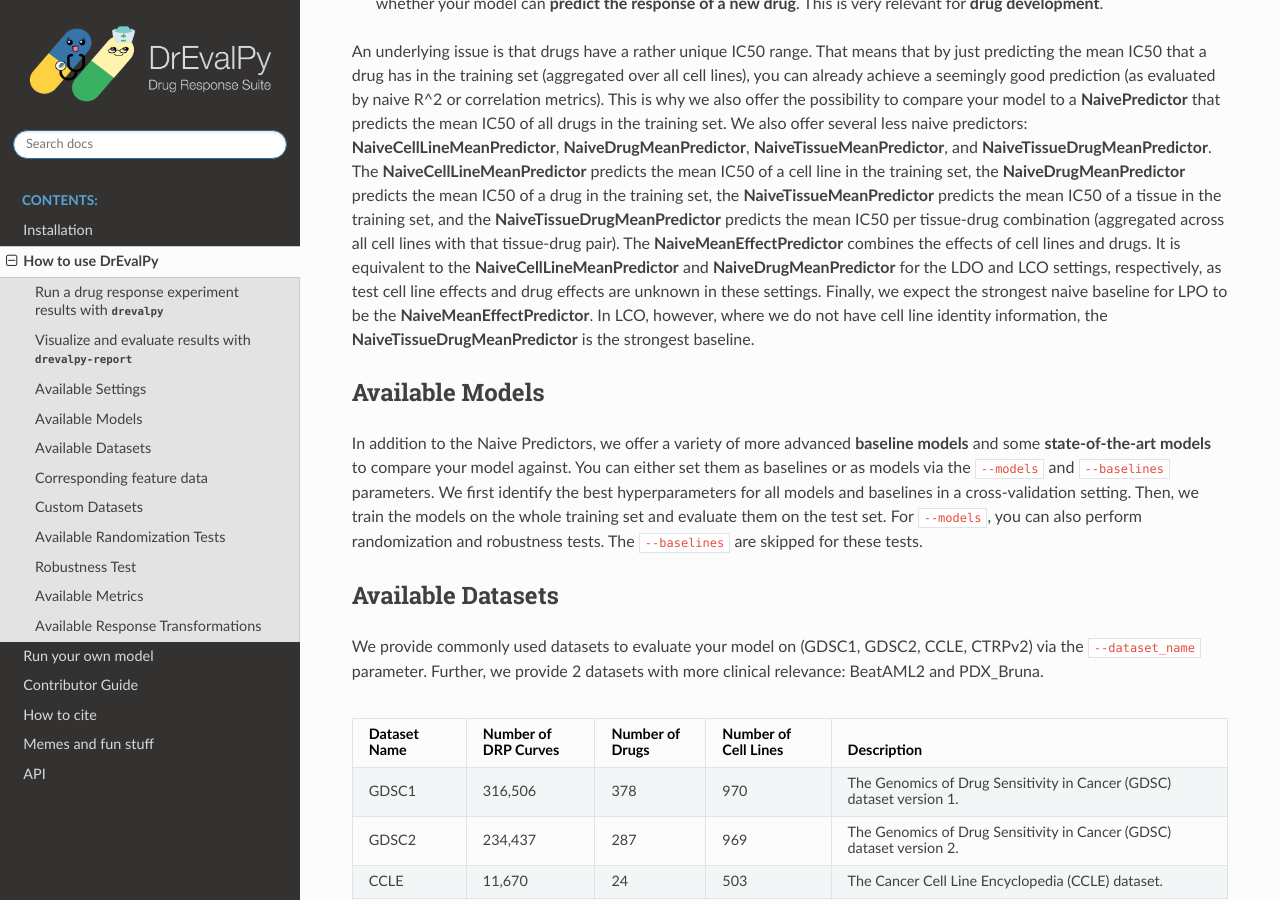
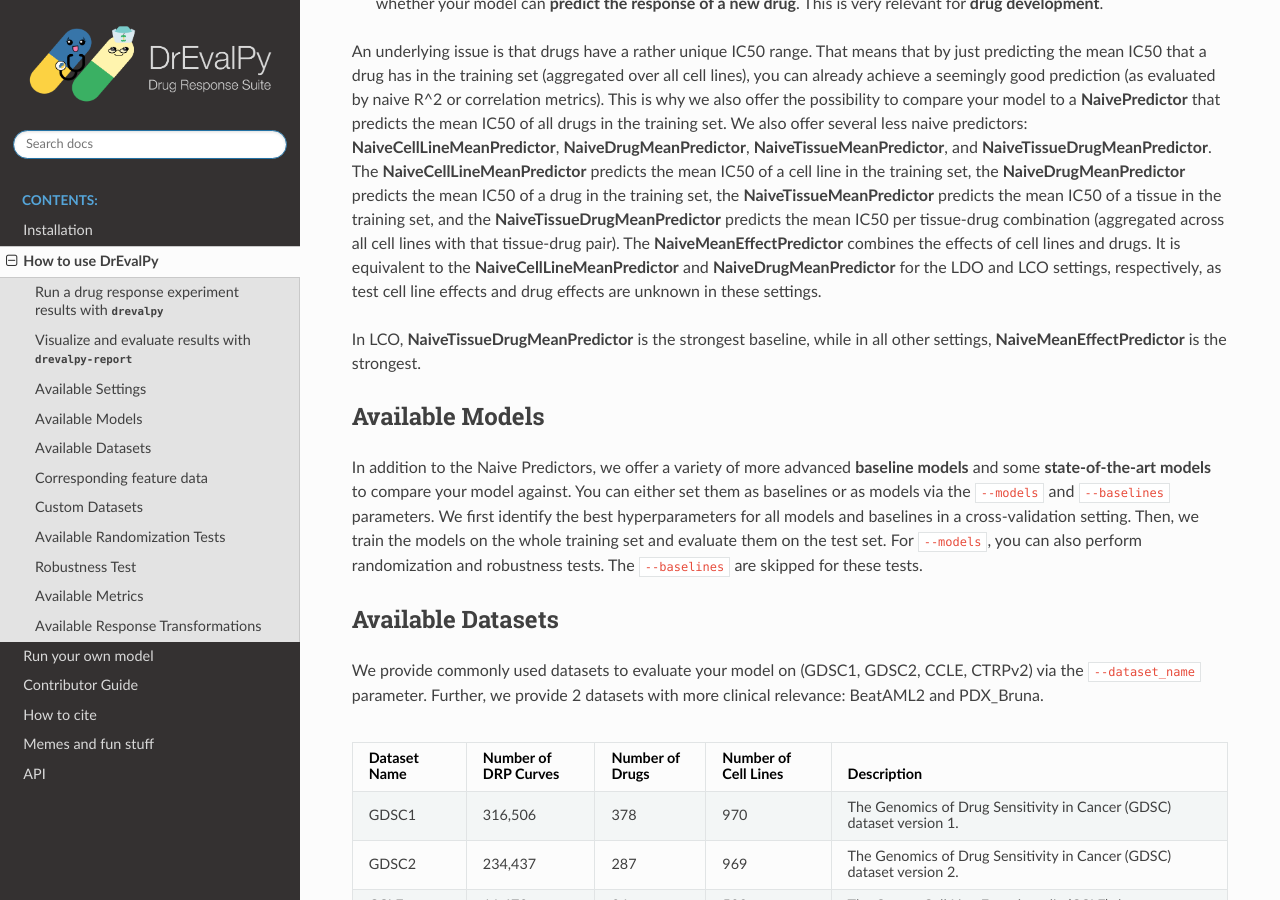
Before and after one commit to daisybio/drevalpy, a Sphinx documentation site: the page built from docs/usage.rst, in a window 1280 px wide and 900 px high, scrolled down 3133 px. Built offline with Sphinx 7.4.7 and the Read the Docs theme 3.1.0, drawn with Linux system fonts in a browser that asks for light colours.

Commit message:
Update usage docs on strongest baseline

```diff
--- a/docs/usage.rst
+++ b/docs/usage.rst
@@ -130,8 +130,8 @@ and the **NaiveTissueDrugMeanPredictor** predicts the mean IC50 per tissue-drug
 The **NaiveMeanEffectPredictor** combines the effects of cell lines and drugs.
 It is equivalent to the **NaiveCellLineMeanPredictor** and **NaiveDrugMeanPredictor** for the LDO and LCO settings, respectively,
 as test cell line effects and drug effects are unknown in these settings.
-Finally, we expect the strongest naive baseline for LPO to be the **NaiveMeanEffectPredictor**.
-In LCO, however, where we do not have cell line identity information, the **NaiveTissueDrugMeanPredictor** is the strongest baseline.
+
+In LCO, **NaiveTissueDrugMeanPredictor** is the strongest baseline, while in all other settings, **NaiveMeanEffectPredictor** is the strongest.
 
 Available Models
 ------------------
```
